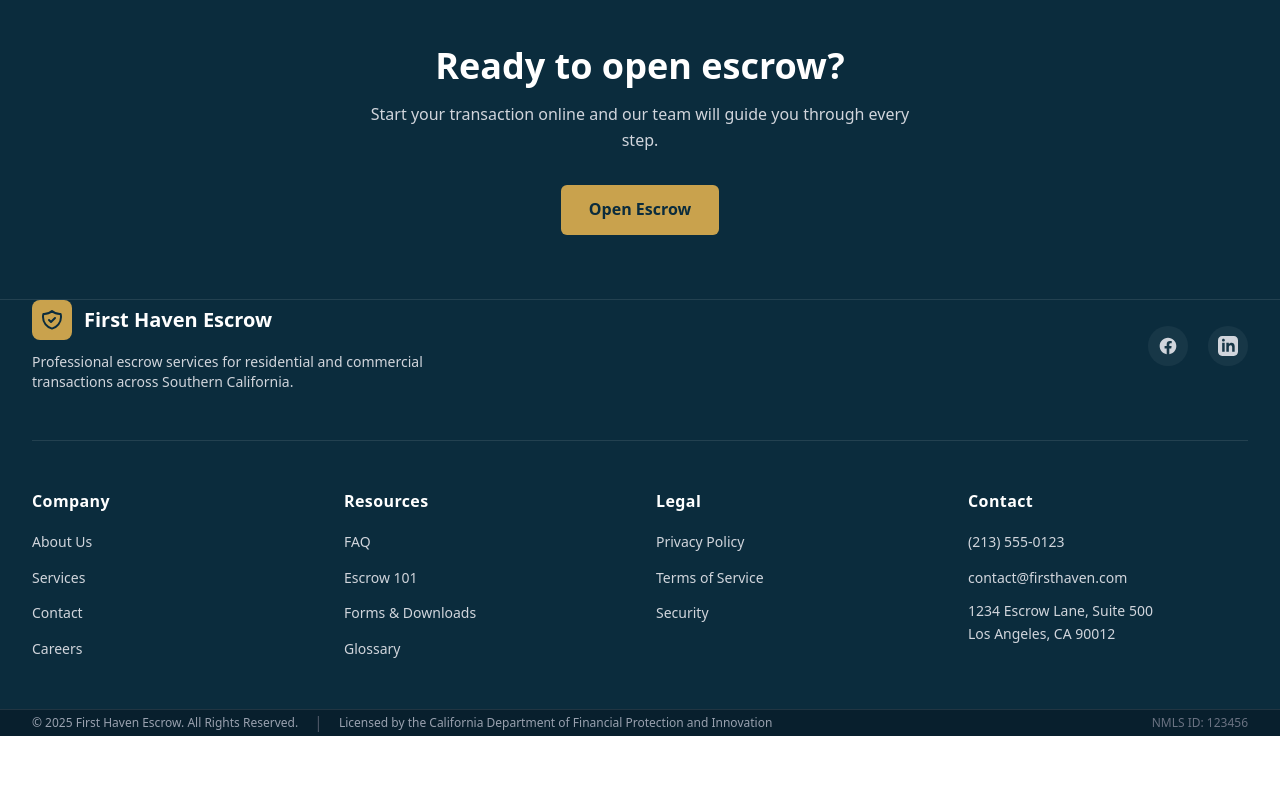
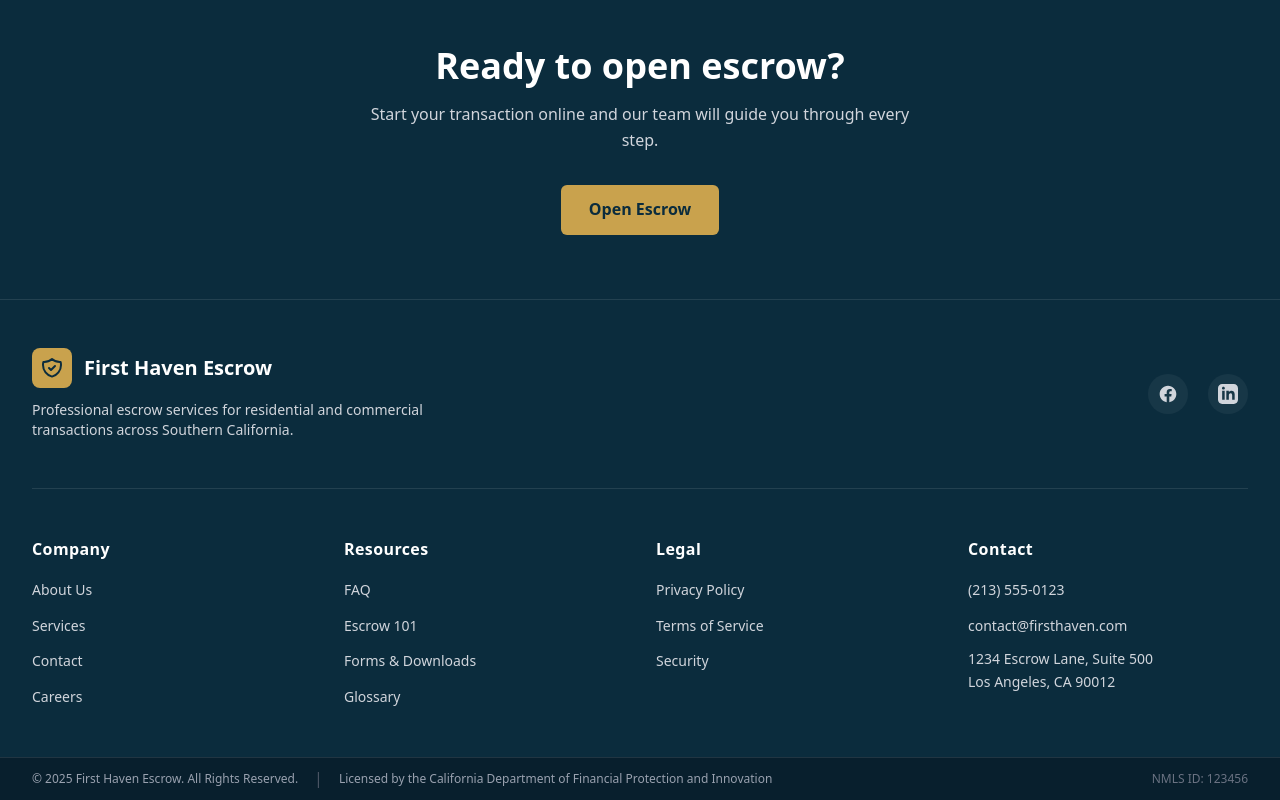
Before and after one commit to EvolvingCyberLLC/firsthavenescrow-frontend, a Next.js app: page /faq in a window 1280 px wide. Shown: the part 3940-4740 px from the top of the page. Before the commit the page ends 4676 px from the top, so only its background shows below. Built offline with nearby package versions, Linux system fonts and the light colour scheme.

Commit message:
fix: fixing paddings on the homepage

```diff
--- a/app/components/Footer.tsx
+++ b/app/components/Footer.tsx
@@ -6,8 +6,7 @@ export default function Footer() {
       {/* Main Footer */}
       <div className="border-t border-white/10">
         <div className="container-custom py-14">
-          {/* Brand Section */}
-          <div className="mb-12 pb-12 border-b border-white/10">
+          <div className="mb-12 py-12 border-b border-white/10">
             <div className="flex flex-col md:flex-row md:items-center md:justify-between gap-6">
               <div>
                 <div className="flex items-center gap-3 mb-3">
@@ -221,7 +220,7 @@ export default function Footer() {
       {/* Bottom Bar */}
       <div className="border-t border-white/10 bg-[#081F2D]">
         <div className="container-custom py-6">
-          <div className="flex flex-col lg:flex-row justify-between items-center gap-4 text-center lg:text-left">
+          <div className="flex flex-col lg:flex-row py-2 justify-between items-center gap-4 text-center lg:text-left">
             <div className="flex flex-col sm:flex-row sm:items-center gap-2 sm:gap-4">
               <p className="text-gray-400 text-xs">
                 © {new Date().getFullYear()} First Haven Escrow. All Rights
--- a/app/page.tsx
+++ b/app/page.tsx
@@ -188,7 +188,7 @@ export default function Home() {
         {/* Hero Section */}
         <section className="bg-white">
           <div className="container-custom py-16 lg:py-24">
-            <div className="grid lg:grid-cols-2 gap-12 items-center">
+            <div className="grid lg:grid-cols-2 gap-12 py-16 items-center">
               <div>
                 <h1 className="heading-xl mb-6">
                   Escrow services built for smooth, on-time closings.
```
